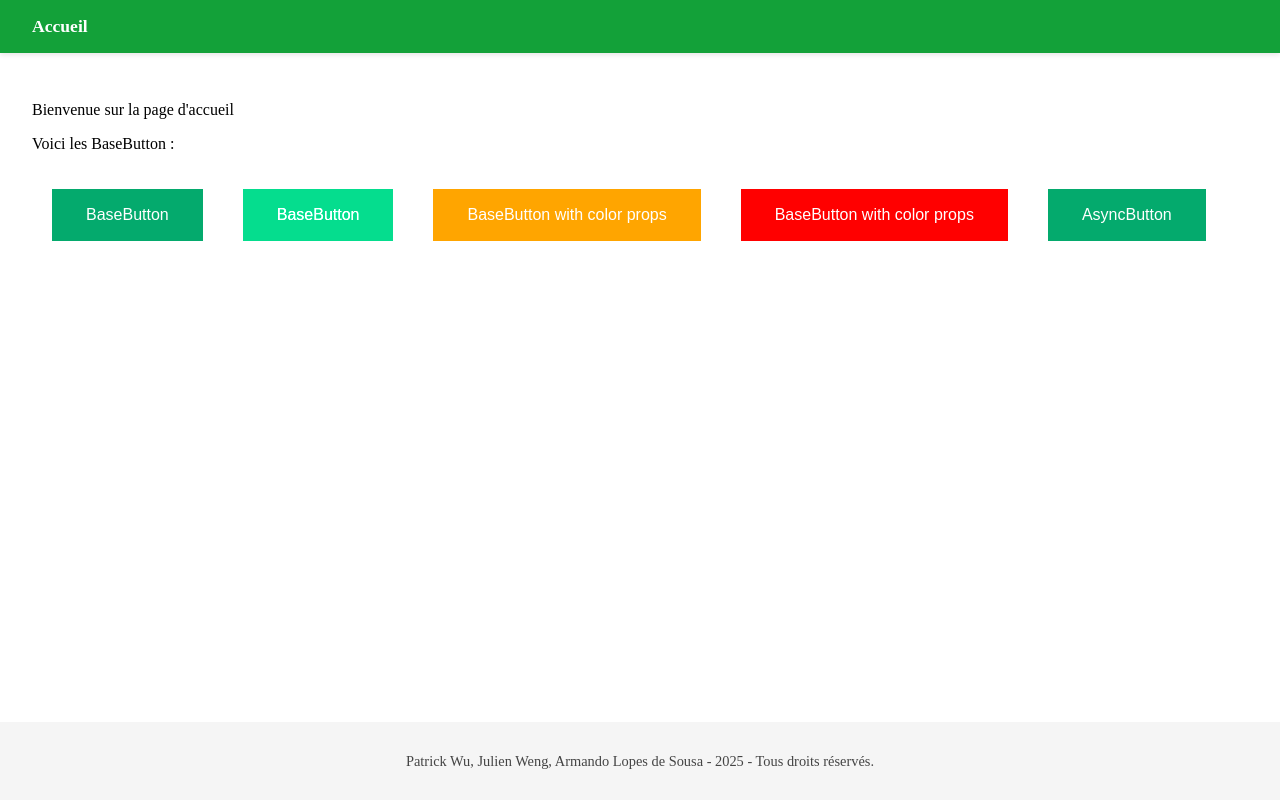
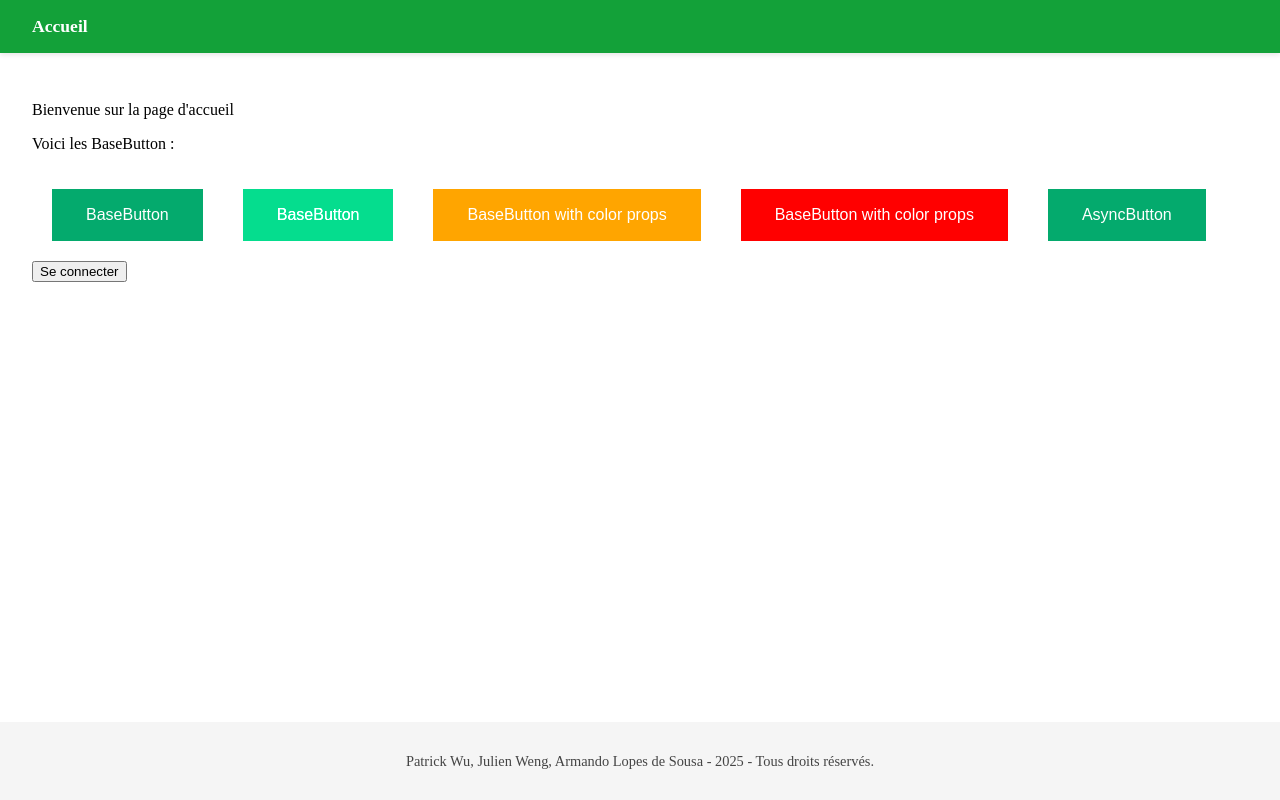
Before and after one commit to GeratorWu/TP3-vue-oauth-microsoft-graph, a Vue app: page / in a window 1280 px wide. Built offline with nearby package versions, Linux system fonts and the light colour scheme; no server answers.

Commit message:
Ex1 : add SigninButton

```diff
--- a/package.json
+++ b/package.json
@@ -8,6 +8,7 @@
     "lint": "vue-cli-service lint"
   },
   "dependencies": {
+    "@azure/msal-browser": "^4.13.2",
     "@fortawesome/fontawesome-svg-core": "^6.7.2",
     "@fortawesome/free-solid-svg-icons": "^6.7.2",
     "@fortawesome/vue-fontawesome": "^3.0.8",
--- a/src/components/HomePage.vue
+++ b/src/components/HomePage.vue
@@ -7,6 +7,7 @@
     <BaseButton nom="BaseButton with color props" variant="warn" />
     <BaseButton nom="BaseButton with color props" variant="danger" />
     <AsyncButton :asyncButtonCounter=counterAsyncBtn @increaseAsyncBtnCounter="counterAsyncBtn++"/>
+    <SigninButton/>
   </div>
 </template>
 
@@ -15,11 +16,13 @@
 
 import BaseButton from './BaseButton.vue'
 import AsyncButton from './AsyncButton.vue'
+import SigninButton from './SigninButton.vue'
 export default {
   name: 'HomePage',
   components: {
     BaseButton,
-    AsyncButton
+    AsyncButton,
+    SigninButton
   },
   data() {
     return { counterAsyncBtn: 2 }
--- /dev/null
+++ b/src/components/SigninButton.vue
@@ -0,0 +1,34 @@
+<template>
+  <button @click="handleLogin" :disabled="loading">
+    {{ loading ? 'Connexion...' : 'Se connecter' }}
+  </button>
+</template>
+
+
+<script>
+import { signInAndGetUser } from '@/lib/microsoftGraph'
+
+export default {
+  name: 'SigninButton',
+  data() {
+    return {
+      loading: false
+    }
+  },
+  methods: {
+    async handleLogin() {
+      this.loading = true
+      const user = await signInAndGetUser()
+      this.loading = false
+
+      if (user) {
+        console.log('Connecté en tant que :', user.username || user.name)
+        this.$emit('login-success', user)
+      } else {
+        console.warn('Connexion échouée.')
+        this.$emit('login-failed')
+      }
+    }
+  }
+}
+</script>
--- /dev/null
+++ b/src/lib/microsoftGraph.js
@@ -0,0 +1,25 @@
+// file src/lib/microsoftGraph.js
+import * as msal from '@azure/msal-browser'
+
+/**
+ * List the requested scopes (aka. the requested permissions)
+ */
+const requestedScopes = {
+  scopes: ["User.Read"]
+}
+
+const msalInstance = new msal.PublicClientApplication({
+  auth: {
+    clientId: process.env.VUE_APP_OAUTH_CLIENT_ID
+  },
+  cache: {
+    cacheLocation: "sessionStorage"
+  }
+})
+
+export async function signInAndGetUser () {
+  await msalInstance.initialize()
+  const authResult = await msalInstance.loginPopup(requestedScopes)
+  msalInstance.setActiveAccount(authResult.account)
+  return authResult.account
+}
```
Also changed, not shown: 2 other files (tests, documents, lock files or other folders).
